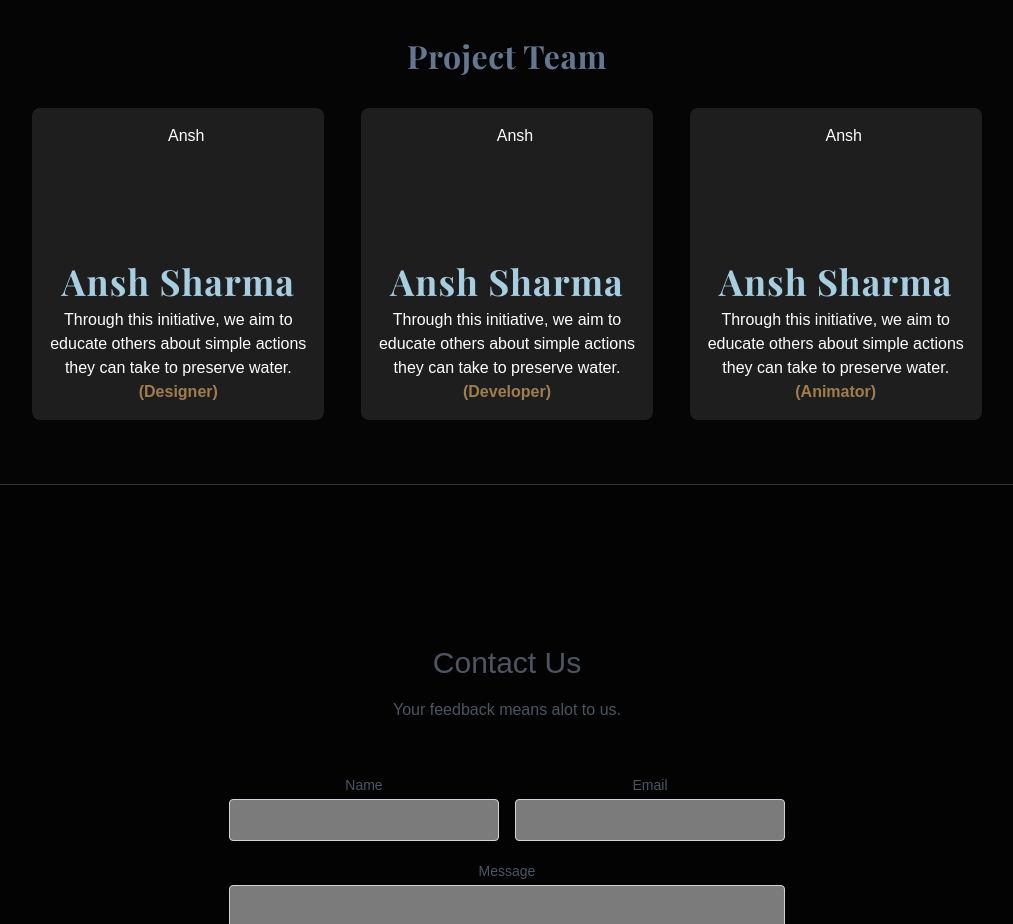
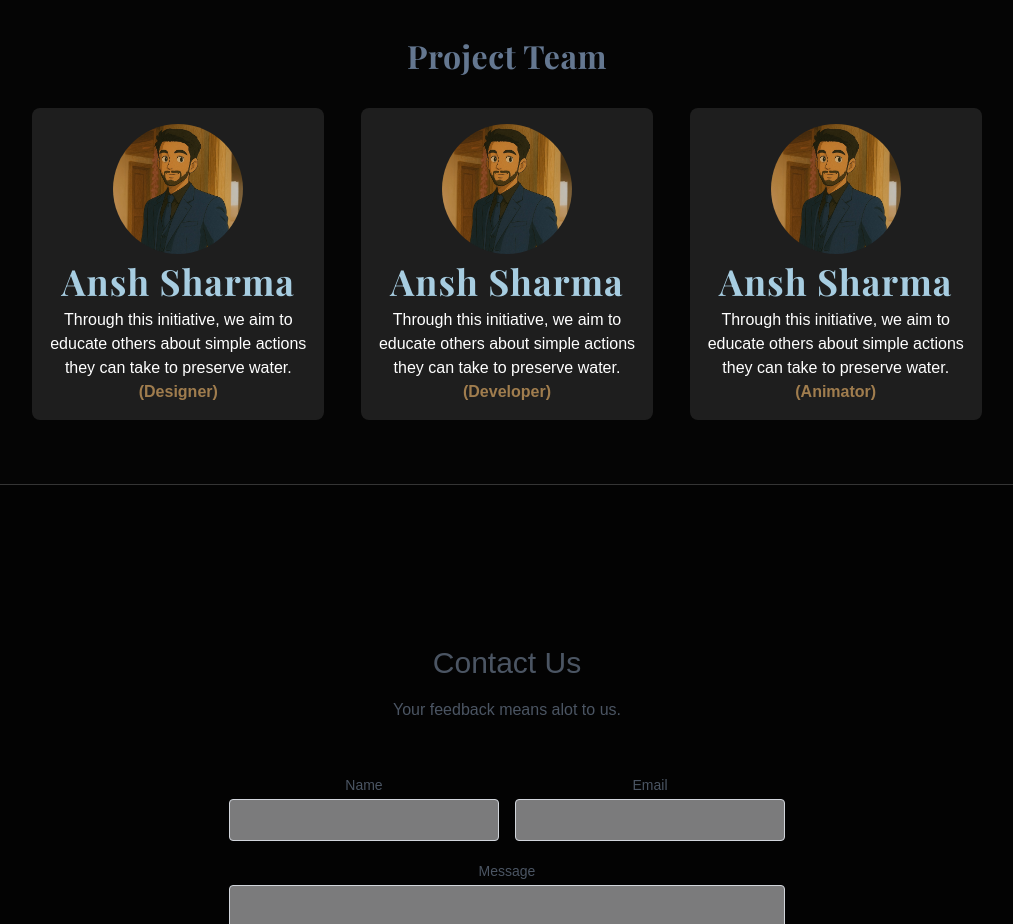
Before and after one commit to 07-Ansh/Water-Availability, a plain HTML site: page index.html in a window 1280 px wide. Shown: the part 7240-8164 px from the top of the page, without its empty margins (133-1146 px from the left). Drawn offline with nearby package versions, Linux system fonts and the light colour scheme.

Commit message:
Update index.html

```diff
--- a/index.html
+++ b/index.html
@@ -152,21 +152,21 @@
     <section id="about" class="project-team">
         <h2 class="project-team-h1" style= "font-size: 32px; color: #647790; font-weight: 200; letter-spacing: 0.5px; line-height: 1.3; margin-bottom: 15px;">Project Team</h2>
        <div class="team-member">
-          <img src="images/Team3.jpg" alt="Ansh">
+          <img src="images/Team3.jpeg" alt="Ansh">
           <h4 style="font-family: 'Playfair Display', serif; font-size: 36px; color: #a7cde1; font-weight: 700; letter-spacing: 1px;">Ansh Sharma</h4>
           <p>Through this initiative, we aim to educate others about simple actions they can take to preserve water.</p>
           <p style="color: rgb(160, 125, 78);"><strong>(Designer)</strong></p>
       </div>
 
         <div class="team-member">
-          <img src="images/Team3.jpg" alt="Ansh">
+          <img src="images/Team3.jpeg" alt="Ansh">
           <h4 style="font-family: 'Playfair Display', serif; font-size: 36px; color: #a7cde1; font-weight: 700; letter-spacing: 1px;">Ansh Sharma</h4>
           <p>Through this initiative, we aim to educate others about simple actions they can take to preserve water.</p>
           <p style="color: rgb(160, 125, 78);"><strong>(Developer)</strong></p>
       </div>
 
       <div class="team-member">
-          <img src="images/Team3.jpg" alt="Ansh">
+          <img src="images/Team3.jpeg" alt="Ansh">
           <h4 style="font-family: 'Playfair Display', serif; font-size: 36px; color: #a7cde1; font-weight: 700; letter-spacing: 1px;">Ansh Sharma</h4>
           <p>Through this initiative, we aim to educate others about simple actions they can take to preserve water.</p>
           <p style="color: rgb(160, 125, 78);"><strong>(Animator)</strong></p>
```
